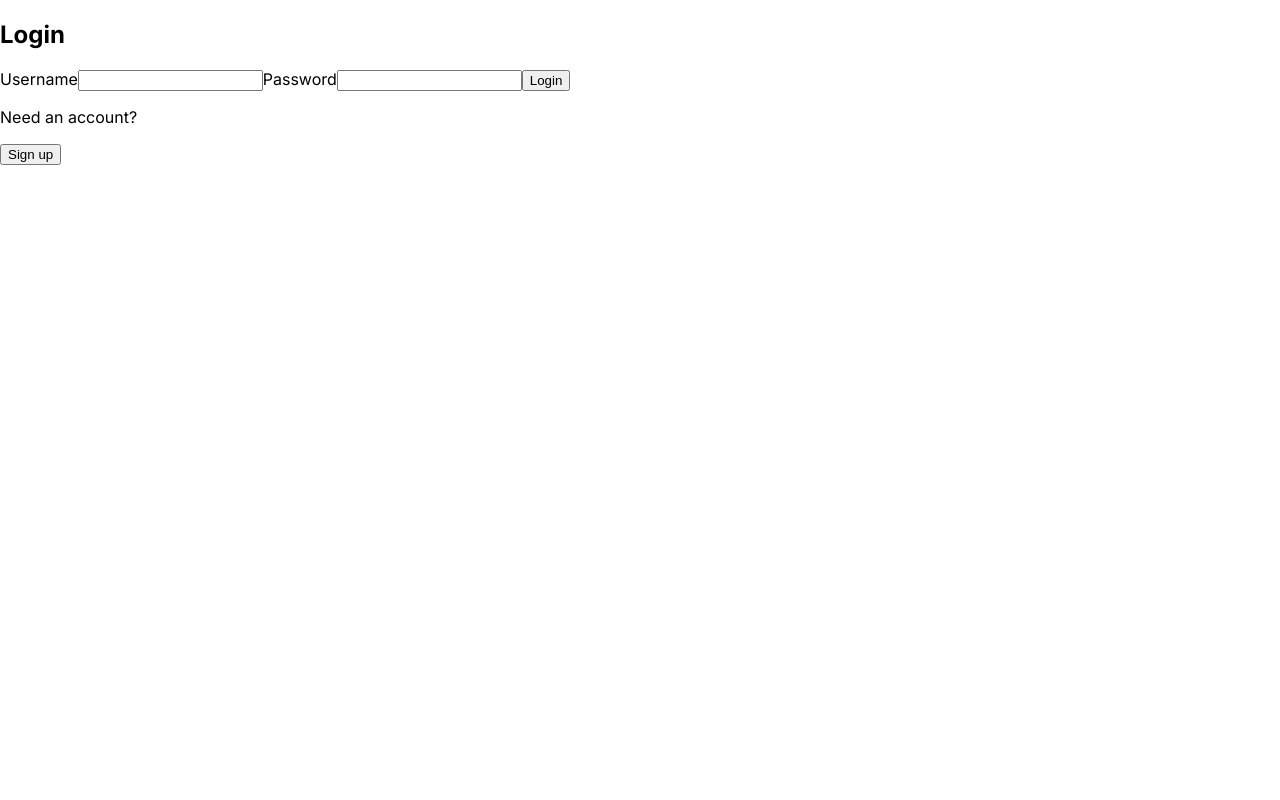
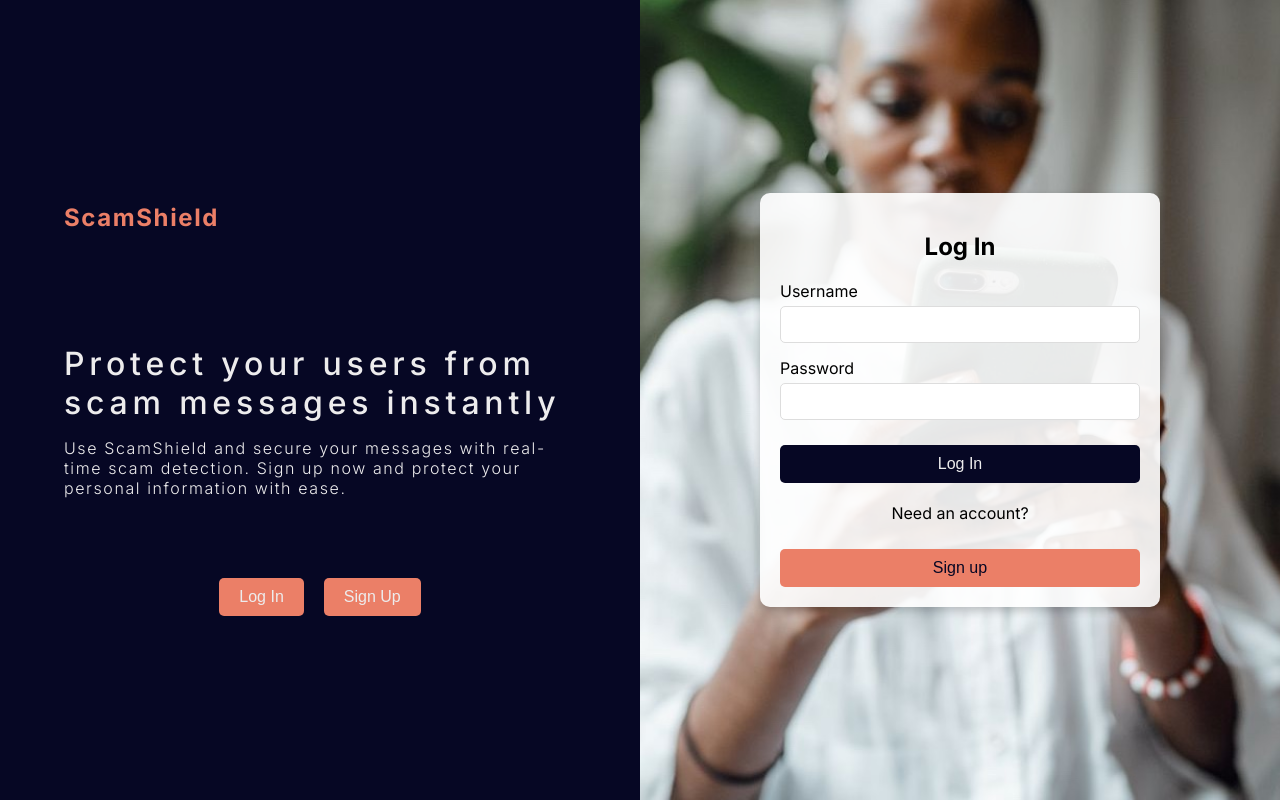
Before and after one commit to edinarostas/ScamShield-Frontend, a React (Vite) app: page / in a window 1280 px wide. Built offline with nearby package versions, Linux system fonts and the light colour scheme.

Commit message:
Add new message functionality, fix ui, fix authentication

```diff
--- a/package.json
+++ b/package.json
@@ -14,7 +14,8 @@
     "react": "^18.3.1",
     "react-dom": "^18.3.1",
     "react-router-dom": "^6.26.0",
-    "sass": "^1.77.8"
+    "sass": "^1.77.8",
+    "uuid": "^10.0.0"
   },
   "devDependencies": {
     "@types/react": "^18.3.3",
--- a/src/App.jsx
+++ b/src/App.jsx
@@ -26,17 +26,26 @@ const App = () => {
 
   return (
     <div>
-      {token && <Header handleLogout={handleLogout} />}
+      {token ? (
+        <>
+          <Header handleLogout={handleLogout} />
           <Routes>
-        <Route path="/" element={<Authentication setToken={setToken} />} />
+            <Route path="/" element={<ProtectedRoute token={token}><Home /></ProtectedRoute>} />
             <Route path="/home" element={<ProtectedRoute token={token}><Home /></ProtectedRoute>} />
             <Route path="/messaging" element={<ProtectedRoute token={token}><Messaging /></ProtectedRoute>} />
             <Route path="/admin" element={<ProtectedRoute token={token}><Admin /></ProtectedRoute>} />
             <Route path="/logout" element={<h1>Log out</h1>} />
           </Routes>
-      {token && <Footer />}
+          <Footer />
+        </>
+      ) : (
+        <Routes>
+          <Route path="/" element={<Authentication setToken={setToken} />} />
+          <Route path="*" element={<Authentication setToken={setToken} />} />
+        </Routes>
+      )}
     </div>
-  )
-}
+  );
+};
 
 export default App;
--- a/src/components/Authentication/Authentication.jsx
+++ b/src/components/Authentication/Authentication.jsx
@@ -1,6 +1,7 @@
 import React, { useState } from 'react';
 import axios from 'axios';
 import { useNavigate } from 'react-router-dom';
+import './Authentication.scss';
 
 const Authentication = ({ setToken }) => {
     const [isSignUp, setIsSignUp] = useState(false);
@@ -40,48 +41,66 @@ const Authentication = ({ setToken }) => {
     };
 
     return (
-        <div>
-            <h2>{isSignUp ? 'Sign Up' : 'Login'}</h2>
-            <form onSubmit={handleSubmit}>
-                <label>
+        <div className="auth">
+            <div className="auth__left">
+                <div className="auth__text">
+                    <h2 className="auth__title">ScamShield</h2>
+                    <h1 className="auth__heading">Protect your users from scam messages instantly</h1>
+                    <p className="auth__description">
+                        Use ScamShield and secure your messages with real-time scam detection. Sign up now and protect your personal information with ease.
+                    </p>
+                    <div className="auth__buttons">
+                        <button className="auth__button" onClick={() => setIsSignUp(false)}>Log In</button>
+                        <button className="auth__button" onClick={() => setIsSignUp(true)}>Sign Up</button>
+                    </div>
+                </div>
+            </div>
+            <div className="auth__right">
+                <div className="auth__form-container">
+                    <h2 className="auth__form-title">{isSignUp ? 'Sign Up' : 'Log In'}</h2>
+                    <form className="auth__form" onSubmit={handleSubmit}>
+                        <label className="auth__label">
                             Username
-                </label>
                             <input
                                 type="text"
                                 value={username}
                                 onChange={(e) => setUsername(e.target.value)}
+                                className="auth__input"
                                 required
                             />
-                <label>
+                        </label>
+                        <label className="auth__label">
                             Password
-                </label>
                             <input
                                 type="password"
                                 value={password}
                                 onChange={(e) => setPassword(e.target.value)}
+                                className="auth__input"
                                 required
                             />
+                        </label>
                         {isSignUp && (
-                    <>
-                        <label>
+                            <label className="auth__label">
                                 Confirm Password
-                        </label>
                                 <input
                                     type="password"
                                     value={confirmPassword}
                                     onChange={(e) => setConfirmPassword(e.target.value)}
+                                    className="auth__input"
                                     required
                                 />
-                    </>
+                            </label>
                         )}
-                <button type="submit">{isSignUp ? 'Sign Up' : 'Login'}</button>
+                        <button type="submit" className="auth__submit-button">{isSignUp ? 'Sign Up' : 'Log In'}</button>
                     </form>
-            <p>
+                    <p className="auth__toggle-text">
                         {isSignUp ? 'Already have an account?' : 'Need an account?'}
                     </p>
-            <button onClick={() => setIsSignUp(!isSignUp)}>
+                    <button className="auth__toggle-button" onClick={() => setIsSignUp(!isSignUp)}>
                         {isSignUp ? 'Log in' : 'Sign up'}
                     </button>
+                </div>
+            </div>
         </div>
     );
 };
--- a/src/components/Authentication/Authentication.scss
+++ b/src/components/Authentication/Authentication.scss
@@ -0,0 +1,136 @@
+@use "../../styles/partials/variables" as *;
+
+.auth {
+    display: flex;
+    height: 100vh;
+
+    &__left {
+        flex: 1;
+        flex-direction: column;
+        background-color: $primary-color;
+        color: $white-color;
+        display: flex;
+        justify-content: center;
+        align-items: center;
+
+        .auth__text {
+            color: $white-color;
+            padding: 4rem;
+            letter-spacing: 0.1rem;
+
+            .auth__title {
+                color: $secondary-color;
+                margin-bottom: 7rem;
+            }
+
+            .auth__heading {
+                margin-bottom: 1rem;
+                font-size: 2rem;
+                letter-spacing: 0.3rem;
+                font-weight: 500;
+            }
+
+            .auth__description {
+                margin-bottom: 5rem;
+                font-size: 1rem;
+                font-weight: 300;
+                letter-spacing: 0.1rem;
+            }
+
+            .auth__buttons {
+                display: flex;
+                justify-content: center;
+                gap: 20px;
+
+                .auth__button {
+                    background-color: $secondary-color;
+                    color: $white-color;
+                    border: none;
+                    padding: 10px 20px;
+                    border-radius: 5px;
+                    cursor: pointer;
+                    font-size: 1rem;
+
+                    &:hover {
+                        background-color: $secondary-color;
+                        color: $white-color;
+                    }
+                }
+            }
+        }
+    }
+
+    &__right {
+        flex: 1;
+        background-image: url('../../assets/images/home-page-photo.jpg');
+        background-size: cover;
+        background-position: center;
+        display: flex;
+        justify-content: center;
+        align-items: center;
+
+        .auth__form-container {
+            background: rgba(255, 255, 255, 0.9);
+            padding: 20px;
+            border-radius: 10px;
+            box-shadow: 0 4px 8px rgba(0, 0, 0, 0.2);
+            width: 80%;
+            max-width: 400px;
+            display: flex;
+            flex-direction: column;
+
+
+            .auth__form-title {
+                margin-bottom: 20px;
+                text-align: center;
+            }
+
+            .auth__form {
+                display: flex;
+                flex-direction: column;
+
+                .auth__label {
+                    display: flex;
+                    flex-direction: column;
+                    margin-bottom: 15px;
+
+                    .auth__input {
+                        padding: 10px;
+                        border: 1px solid #ddd;
+                        border-radius: 5px;
+                        margin-top: 5px;
+                    }
+                }
+
+                .auth__submit-button {
+                    background-color: $primary-color;
+                    color: $white-color;
+                    border: none;
+                    padding: 10px;
+                    border-radius: 5px;
+                    cursor: pointer;
+                    font-size: 1rem;
+                    margin-top: 10px;
+                    width: 100%;
+                }
+            }
+
+            .auth__toggle-text {
+                text-align: center;
+                margin-top: 20px;
+            }
+
+            .auth__toggle-button {
+                background-color: $secondary-color;
+                color: $primary-color;
+                border: none;
+                padding: 10px;
+                border-radius: 5px;
+                cursor: pointer;
+                font-size: 1rem;
+                width: 100%;
+                margin-top: 10px;
+            }
+        }
+    }
+}
--- a/src/components/MessageHistoryCard/MessageHistoryCard.scss
+++ b/src/components/MessageHistoryCard/MessageHistoryCard.scss
@@ -9,8 +9,14 @@
     box-shadow: 0 2px 4px rgba(0, 0, 0, 0.1);
 }
 
+.message-history-card.selected {
+    background-color: #e0f7fa;
+    border-color: #00acc1;
+}
+
 .advert-details {
     display: flex;
+    gap: 0.5rem;
     align-items: center;
     margin-bottom: 10px;
 }
@@ -40,7 +46,7 @@
 
 
 .message-details {
-    padding-left: 1rem;
+    padding-left: 5.2rem;
 
     .message-detail {
         padding-left: 1rem;
--- a/src/pages/Home/Home.jsx
+++ b/src/pages/Home/Home.jsx
@@ -1,10 +1,12 @@
 import React, { useState, useEffect } from 'react';
+import { useNavigate } from 'react-router-dom';
+import axios from 'axios';
 import AdvertCard from '../../components/AdvertCard/AdvertCard';
-import axios from 'axios';
 import './Home.scss';
 
 const Home = () => {
     const [adverts, setAdverts] = useState([]);
+    const navigate = useNavigate();
 
     useEffect(() => {
         fetchAdverts();
@@ -30,8 +32,8 @@ const Home = () => {
         }
     };
 
-    const handleMessage = () => {
-        alert('Message button clicked!');
+    const handleSendNewMessage = (advertId) => {
+        navigate(`/messaging?advertId=${advertId}`);
     };
 
     return (
@@ -44,7 +46,7 @@ const Home = () => {
                         title={advert.title}
                         price={advert.price}
                         username={advert.username}
-                        onMessage={handleMessage}
+                        onMessage={() => handleSendNewMessage(advert.id)}
                     />
                 ))
             ) : (
```
Also changed, not shown: src/components/ChatBox/ChatBox.jsx (+4 -5 lines), src/components/MessageHistoryCard/MessageHistoryCard.jsx (+5 -4 lines), src/pages/Messaging/Messaging.jsx (+82 -17 lines), src/assets/images/home-page-photo.jpg (added), 1 other file (tests, documents, lock files or other folders). Lines whose indentation alone changed are shown as unchanged.
